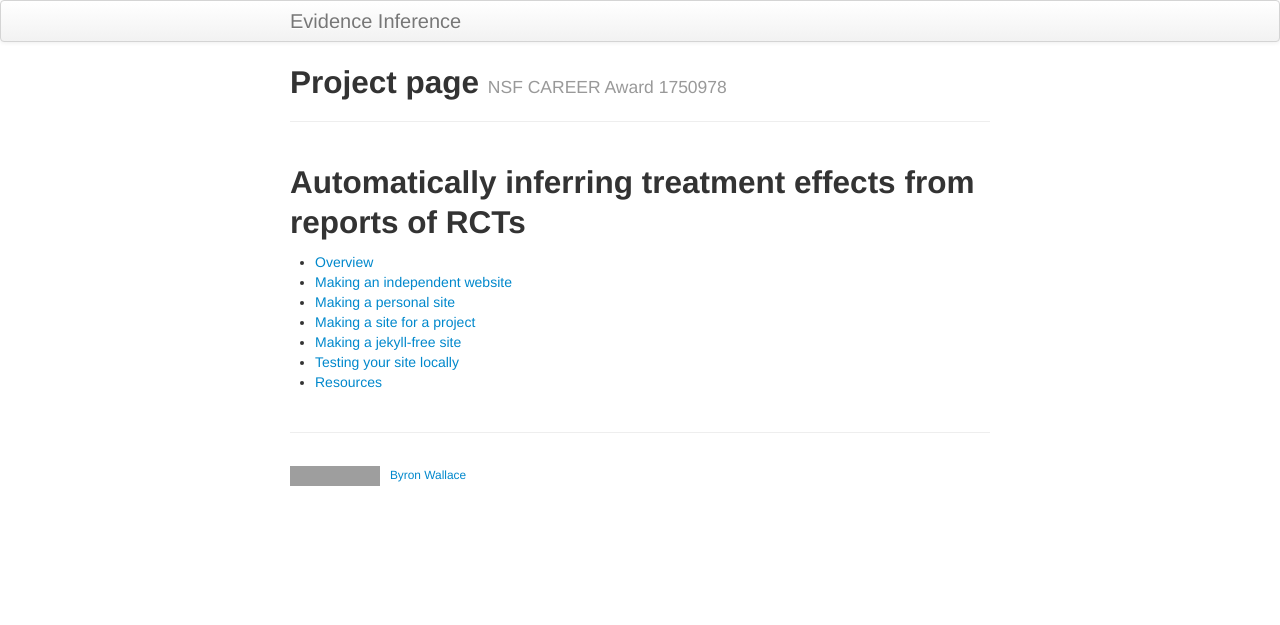
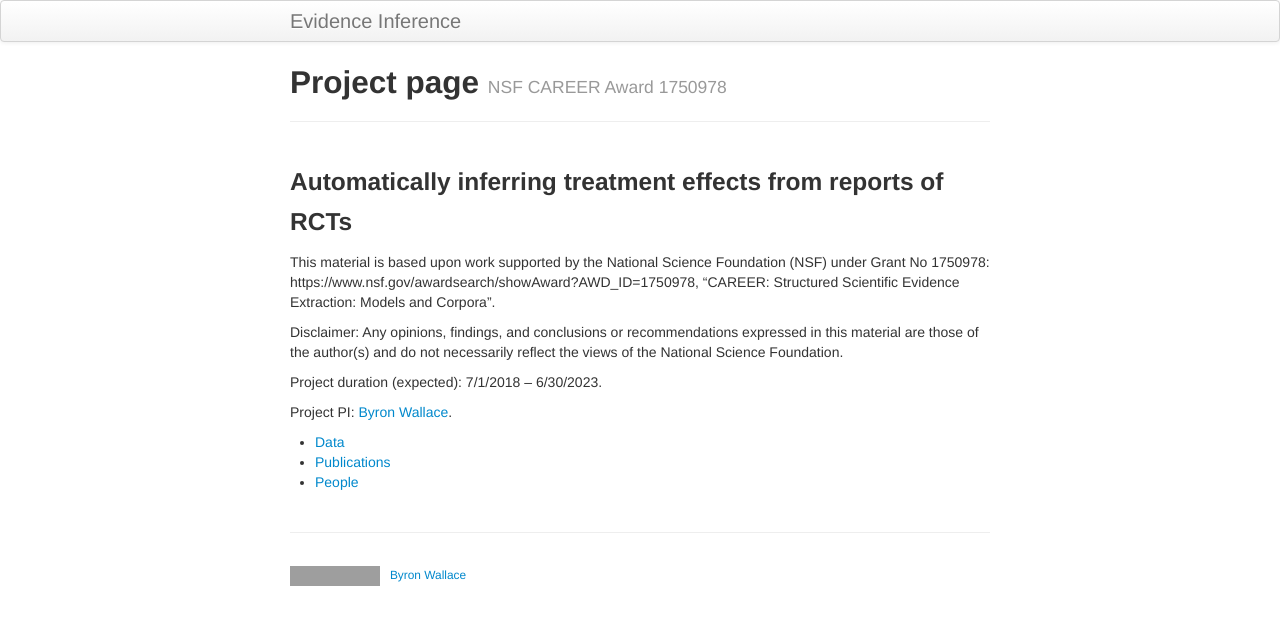
Before and after one commit to bwallace/evidence_inference, a Jekyll site: the page built from index.md, in a window 1280 px wide. Shown: the top 625 px of the page. Built offline with Jekyll 4.4.1, drawn with Linux system fonts in a browser that asks for light colours; grey boxes are pictures that could not be loaded.

Commit message:
Update index.md

```diff
--- a/index.md
+++ b/index.md
@@ -4,13 +4,17 @@ title: Project page
 tagline: NSF CAREER Award 1750978
 ---
 
-## Automatically inferring treatment effects from reports of RCTs
+### Automatically inferring treatment effects from reports of RCTs
+
+This material is based upon work supported by the National Science Foundation (NSF) under Grant No 1750978: https://www.nsf.gov/awardsearch/showAward?AWD_ID=1750978, "CAREER: Structured Scientific Evidence Extraction: Models and Corpora".
+
+Disclaimer: Any opinions, findings, and conclusions or recommendations expressed in this material are those of the author(s) and do not necessarily reflect the views of the National Science Foundation.
+
+Project duration (expected): 7/1/2018 -- 6/30/2023.
+
+Project PI: [Byron Wallace](http://www.byronwallace.com).
 
 
-- [Overview](pages/overview.html)
-- [Making an independent website](pages/independent_site.html)
-- [Making a personal site](pages/user_site.html)
-- [Making a site for a project](pages/project_site.html)
-- [Making a jekyll-free site](pages/nojekyll.html)
-- [Testing your site locally](pages/local_test.html)
-- [Resources](pages/resources.html)
+- [Data](pages/overview.html)
+- [Publications](pages/independent_site.html)
+- [People](pages/user_site.html)
```
